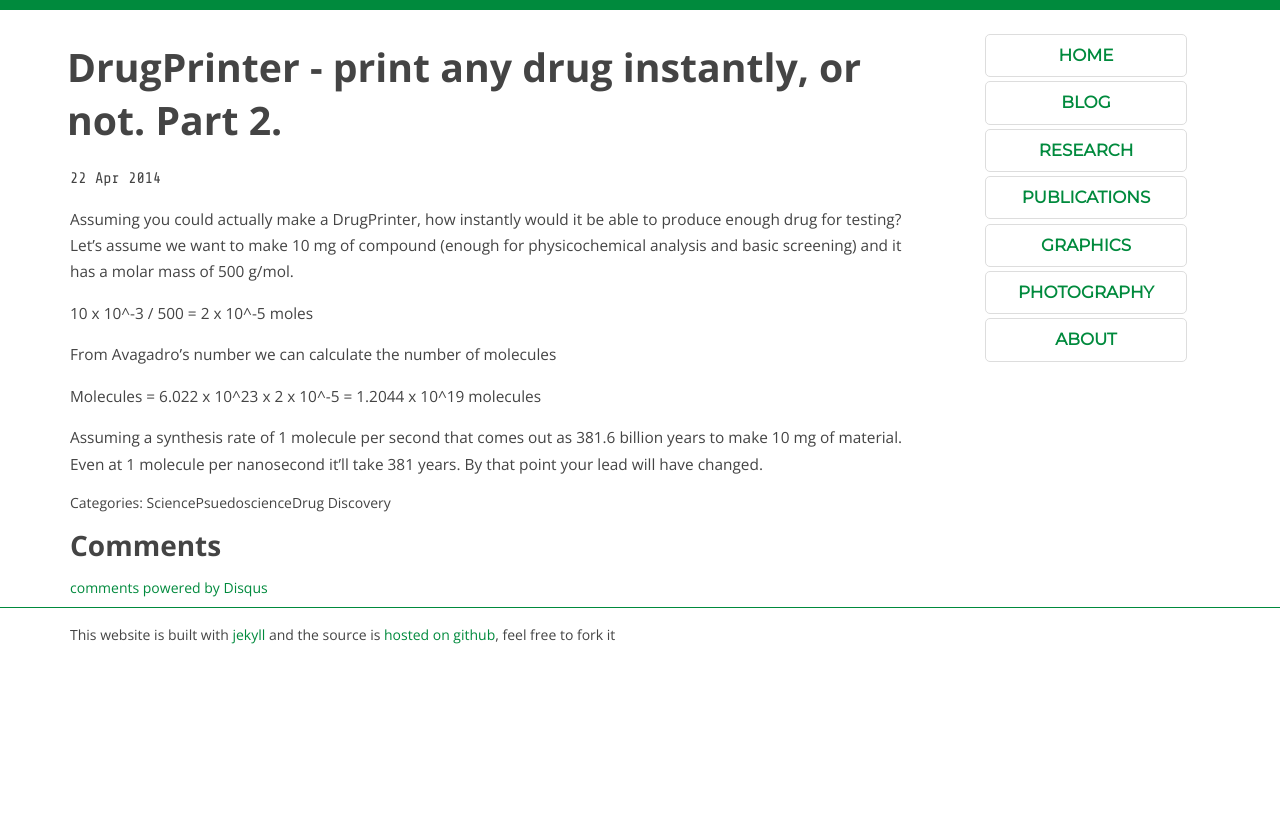
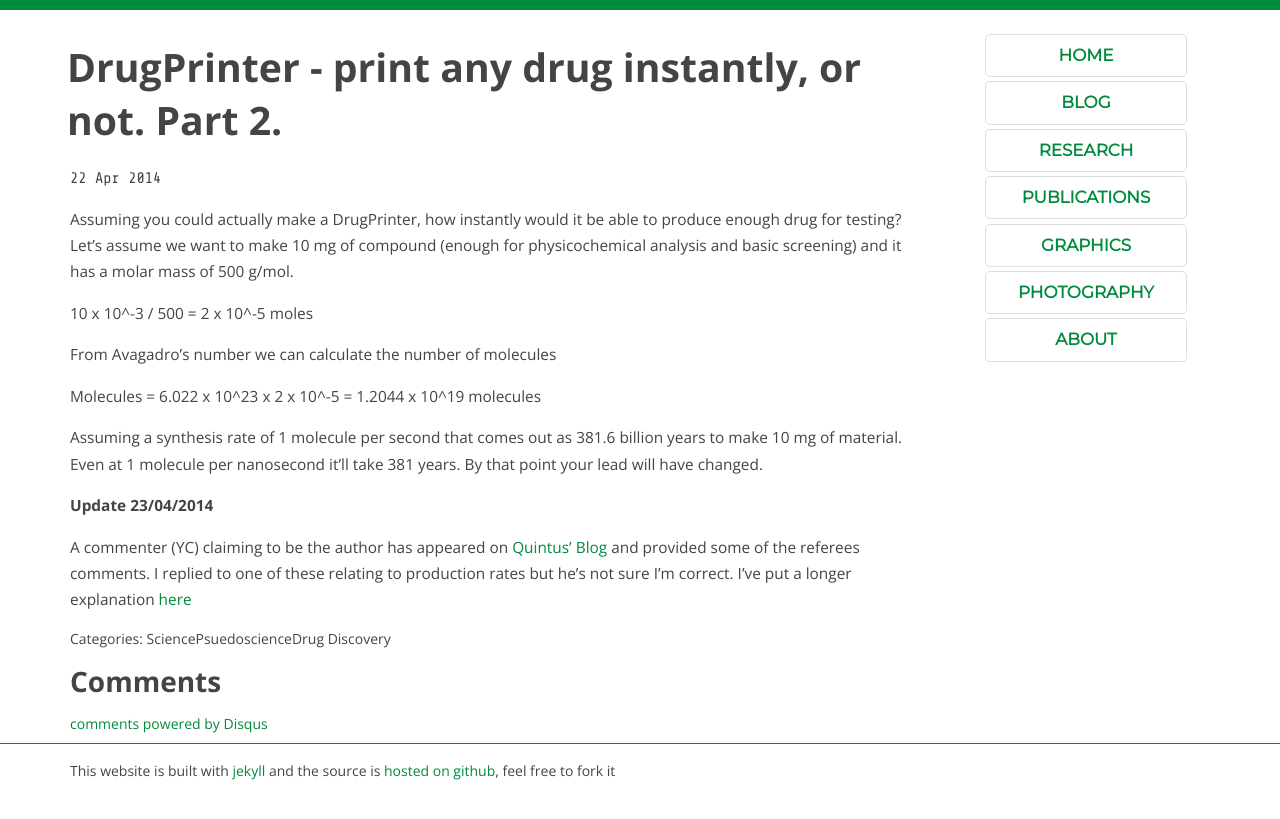
Before and after one commit to sebspain/sebspain.github.io, a Jekyll site: the page built from _posts/2014-04-22-drugprinter-pt2.md, in a window 1280 px wide. Shown: the top 819 px of the page. Built offline with Jekyll 4.4.1, drawn with Linux system fonts in a browser that asks for light colours; Markdown is read by kramdown in place of the engine named in the settings; comment, search, counter and statistics services are not loaded.

Commit message:
updated with PDF link

```diff
--- a/_posts/2014-04-22-drugprinter-pt2.md
+++ b/_posts/2014-04-22-drugprinter-pt2.md
@@ -20,3 +20,7 @@ From Avagadro's number we can calculate the number of molecules
 Molecules = 6.022 x 10^23 x 2 x 10^-5 = 1.2044 x 10^19 molecules
 
 Assuming a synthesis rate of 1 molecule per second that comes out as 381.6 billion years to make 10 mg of material. Even at 1 molecule per nanosecond it'll take 381 years. By that point your lead will have changed.
+
+**Update 23/04/2014**
+
+A commenter (YC) claiming to be the author has appeared on [Quintus' Blog](http://quintus.mickel.ch/2014/04/19/print-your-own/#comment-151625) and provided some of the referees comments. I replied to one of these relating to production rates but he's not sure I'm correct. I've put a longer explanation [here](http://sebspain.co.uk/files/2014/04/21/drugprinter.pdf)
```
